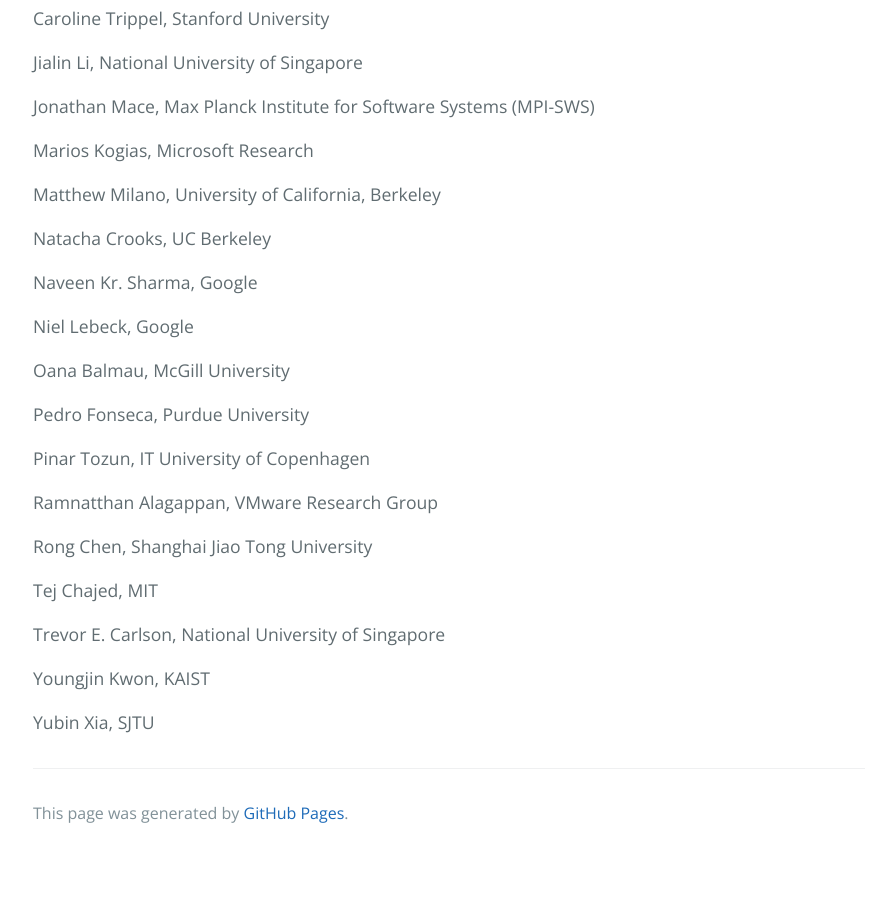
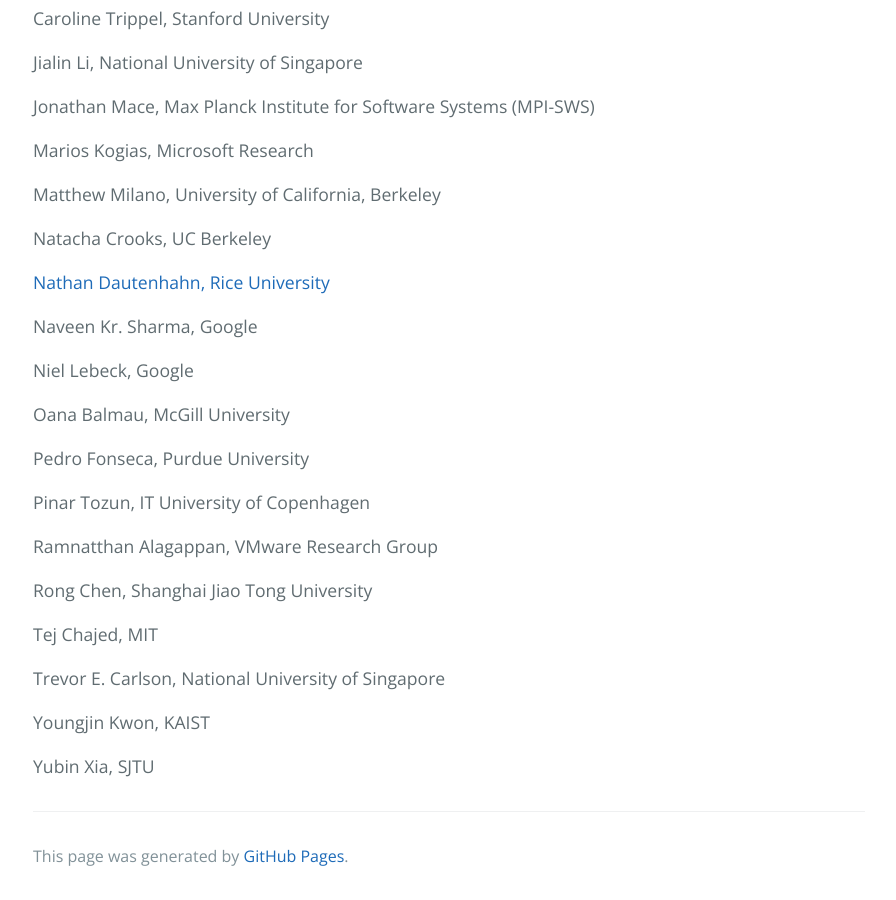
Before and after one commit to nacrooks/eurodw21.github.io, a Jekyll site: the page built from index.md, in a window 1280 px wide and 900 px high, scrolled down 3301 px. Shown: the whole window, without its empty margins (191-1087 px from the left). Built offline with Jekyll 4.4.1, drawn with Linux system fonts in a browser that asks for light colours; before the commit the page ends 4158 px from its top, so only the background shows below that.

Commit message:
Add Nathan Dautenhahn and link to site
Signed-off-by: Nathan Dautenhahn <ndd@rice.edu>

```diff
--- a/index.md
+++ b/index.md
@@ -104,6 +104,8 @@ Matthew	Milano, University of California, Berkeley
 
 Natacha	Crooks, UC Berkeley
 
+[Nathan Dautenhahn, Rice University](nathandautenhahn.com)
+
 Naveen Kr. Sharma, Google
 
 Niel Lebeck, Google
```
